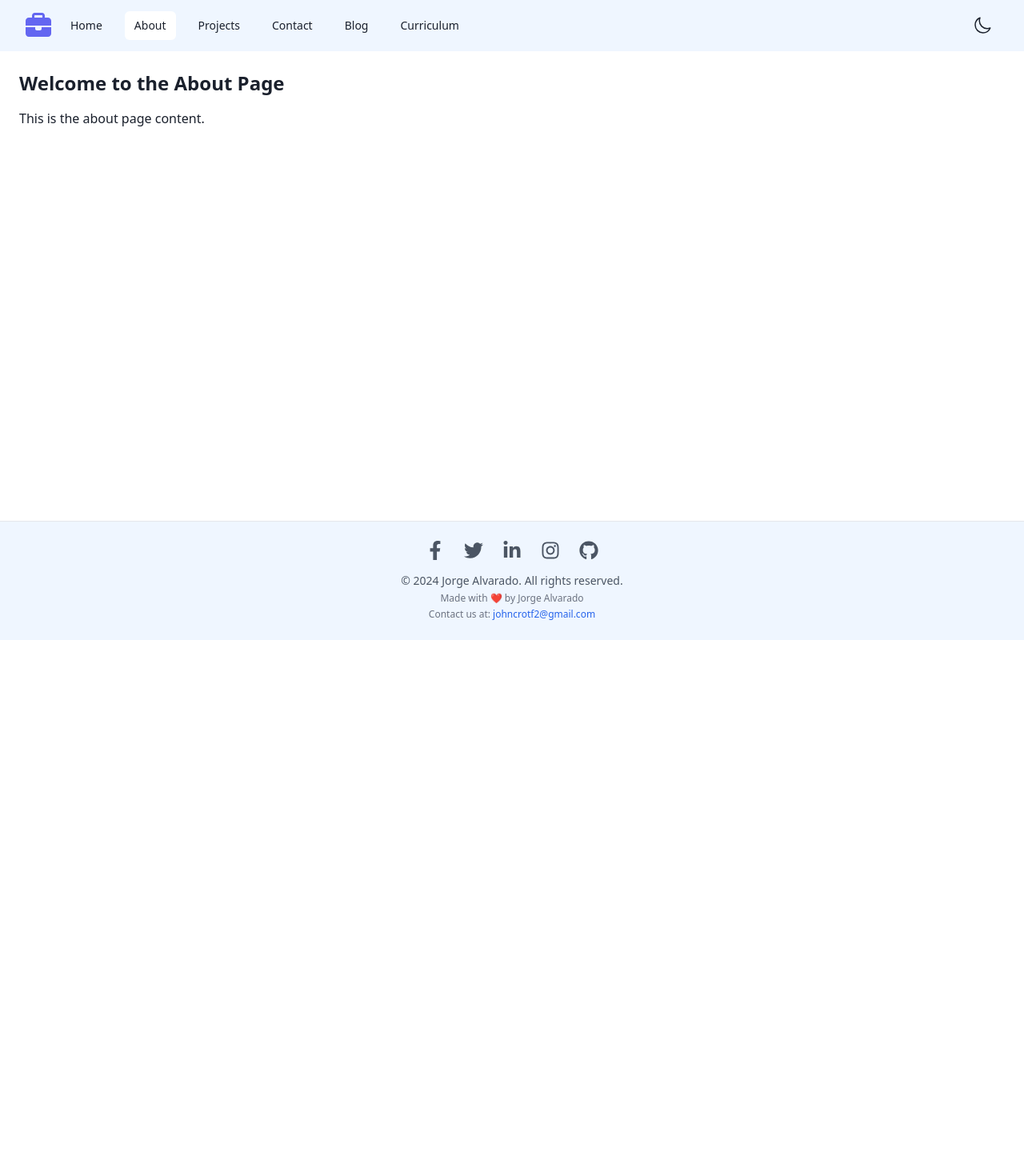
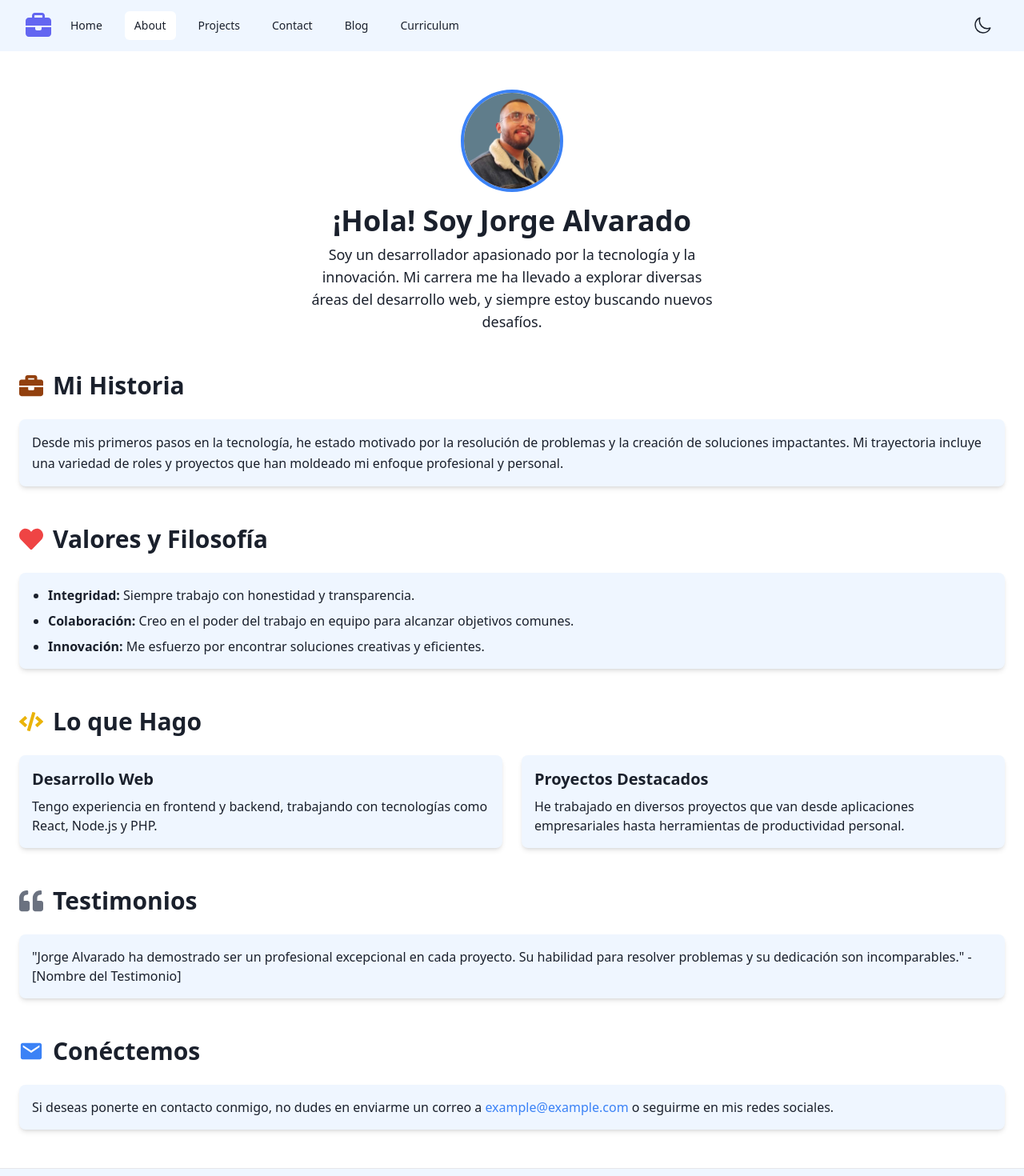
Before and after one commit to Georgeh30/V1_Portafolio, a React (Vite) app in the folder portfolio/: page /Portfolio/About in a window 1280 px wide. Shown: the top 1470 px of the page at 80% size. Before the commit the page ends 800 px from the top, so only its background shows below. Built offline with nearby package versions, Linux system fonts and the light colour scheme.

Commit message:
Update in page about

```diff
--- a/portfolio/src/pages/about/jsx/AboutPage.jsx
+++ b/portfolio/src/pages/about/jsx/AboutPage.jsx
@@ -1,13 +1,98 @@
 import MainLayout from '@layouts/jsx/MainLayout';
+import { FaBriefcase, FaHeart, FaQuoteLeft, FaCode } from 'react-icons/fa';
+import { SiDjango } from 'react-icons/si';
+import { IoMdMail } from 'react-icons/io';
+
+import config from '@config/config';
 
 const AboutPage = () => {
+    const BASE_URL = config.BASE_URL;
 
     return (
         <MainLayout>
-            <div className="p-6">
-                <h1 className="text-2xl font-bold mb-4">Welcome to the About Page</h1>
-                <p>This is the about page content.</p>
-            </div>
+            <section id="about" className="py-12 px-6 bg-lightColor dark:bg-darkColor text-darkColor dark:text-lightColor">
+                <div className="container mx-auto">
+                    {/* Hero Section */}
+                    <div className="flex flex-col items-center text-center mb-12">
+                        <img src={`${BASE_URL}img/perfil.png`} alt="Perfil" className="w-32 h-32 rounded-full mb-4 border-4 border-blue-500" />
+                        <h1 className="text-4xl font-bold mb-2">¡Hola! Soy Jorge Alvarado</h1>
+                        <p className="text-lg max-w-lg mx-auto">
+                            Soy un desarrollador apasionado por la tecnología y la innovación. Mi carrera me ha llevado a explorar diversas áreas del desarrollo web, y siempre estoy buscando nuevos desafíos.
+                        </p>
+                    </div>
+
+                    {/* Historia Personal y Profesional */}
+                    <section className="mb-12">
+                        <h2 className="text-3xl font-semibold mb-6 flex items-center">
+                            <FaBriefcase className="mr-3 text-amber-800" /> Mi Historia
+                        </h2>
+                        <div className="bg-lightColorHF dark:bg-darkColorHF p-4 rounded-lg shadow-md">
+                            <p className="text-base leading-relaxed">
+                                Desde mis primeros pasos en la tecnología, he estado motivado por la resolución de problemas y la creación de soluciones impactantes. Mi trayectoria incluye una variedad de roles y proyectos que han moldeado mi enfoque profesional y personal.
+                            </p>
+                        </div>
+                    </section>
+
+                    {/* Valores y Filosofía de Trabajo */}
+                    <section className="mb-12">
+                        <h2 className="text-3xl font-semibold mb-6 flex items-center">
+                            <FaHeart className="mr-3 text-red-500" /> Valores y Filosofía
+                        </h2>
+                        <div className="bg-lightColorHF dark:bg-darkColorHF p-4 rounded-lg shadow-md">
+                            <ul className="list-disc pl-5 space-y-2">
+                                <li><strong>Integridad:</strong> Siempre trabajo con honestidad y transparencia.</li>
+                                <li><strong>Colaboración:</strong> Creo en el poder del trabajo en equipo para alcanzar objetivos comunes.</li>
+                                <li><strong>Innovación:</strong> Me esfuerzo por encontrar soluciones creativas y eficientes.</li>
+                            </ul>
+                        </div>
+                    </section>
+
+                    {/* Habilidades y Proyectos */}
+                    <section className="mb-12">
+                        <h2 className="text-3xl font-semibold mb-6 flex items-center">
+                            <FaCode className="mr-3 text-yellow-500" /> Lo que Hago
+                        </h2>
+                        <div className="grid grid-cols-1 md:grid-cols-2 gap-6">
+                            <div className="p-4 bg-lightColorHF dark:bg-darkColorHF rounded-lg shadow-md">
+                                <h3 className="text-xl font-semibold mb-2">Desarrollo Web</h3>
+                                <p>
+                                    Tengo experiencia en frontend y backend, trabajando con tecnologías como React, Node.js y PHP.
+                                </p>
+                            </div>
+                            <div className="p-4 bg-lightColorHF dark:bg-darkColorHF rounded-lg shadow-md">
+                                <h3 className="text-xl font-semibold mb-2">Proyectos Destacados</h3>
+                                <p>
+                                    He trabajado en diversos proyectos que van desde aplicaciones empresariales hasta herramientas de productividad personal.
+                                </p>
+                            </div>
+                        </div>
+                    </section>
+
+                    {/* Testimonios */}
+                    <section className="mb-12">
+                        <h2 className="text-3xl font-semibold mb-6 flex items-center">
+                            <FaQuoteLeft className="mr-3 text-gray-500" /> Testimonios
+                        </h2>
+                        <div className="bg-lightColorHF dark:bg-darkColorHF p-4 rounded-lg shadow-md">
+                            <p className="text-base">
+                                "Jorge Alvarado ha demostrado ser un profesional excepcional en cada proyecto. Su habilidad para resolver problemas y su dedicación son incomparables." - [Nombre del Testimonio]
+                            </p>
+                        </div>
+                    </section>
+
+                    {/* Contacto y Redes Sociales */}
+                    <section>
+                        <h2 className="text-3xl font-semibold mb-6 flex items-center">
+                            <IoMdMail className="mr-3 text-blue-500" /> Conéctemos
+                        </h2>
+                        <div className="bg-lightColorHF dark:bg-darkColorHF p-4 rounded-lg shadow-md">
+                            <p className="text-base">
+                                Si deseas ponerte en contacto conmigo, no dudes en enviarme un correo a <a href="mailto:example@example.com" className="text-blue-500">example@example.com</a> o seguirme en mis redes sociales.
+                            </p>
+                        </div>
+                    </section>
+                </div>
+            </section>
         </MainLayout>
     );
 };
```
